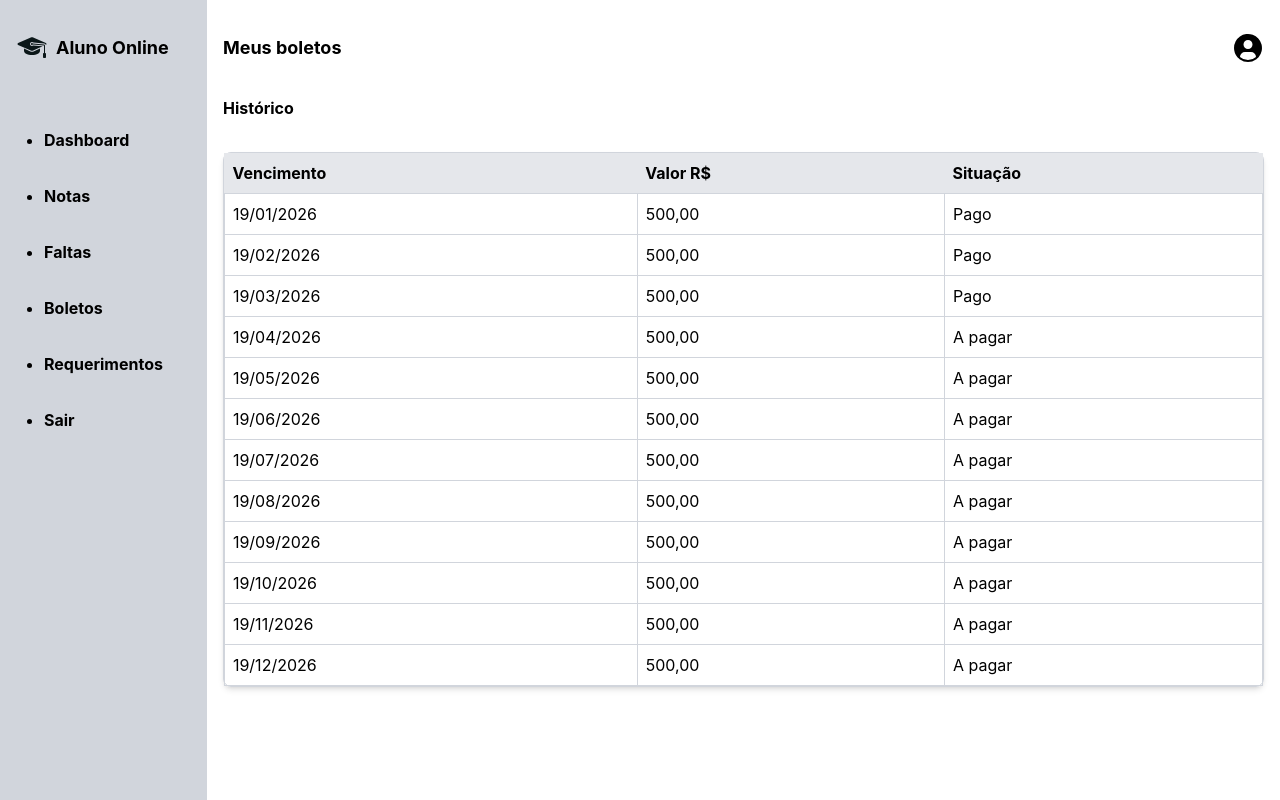
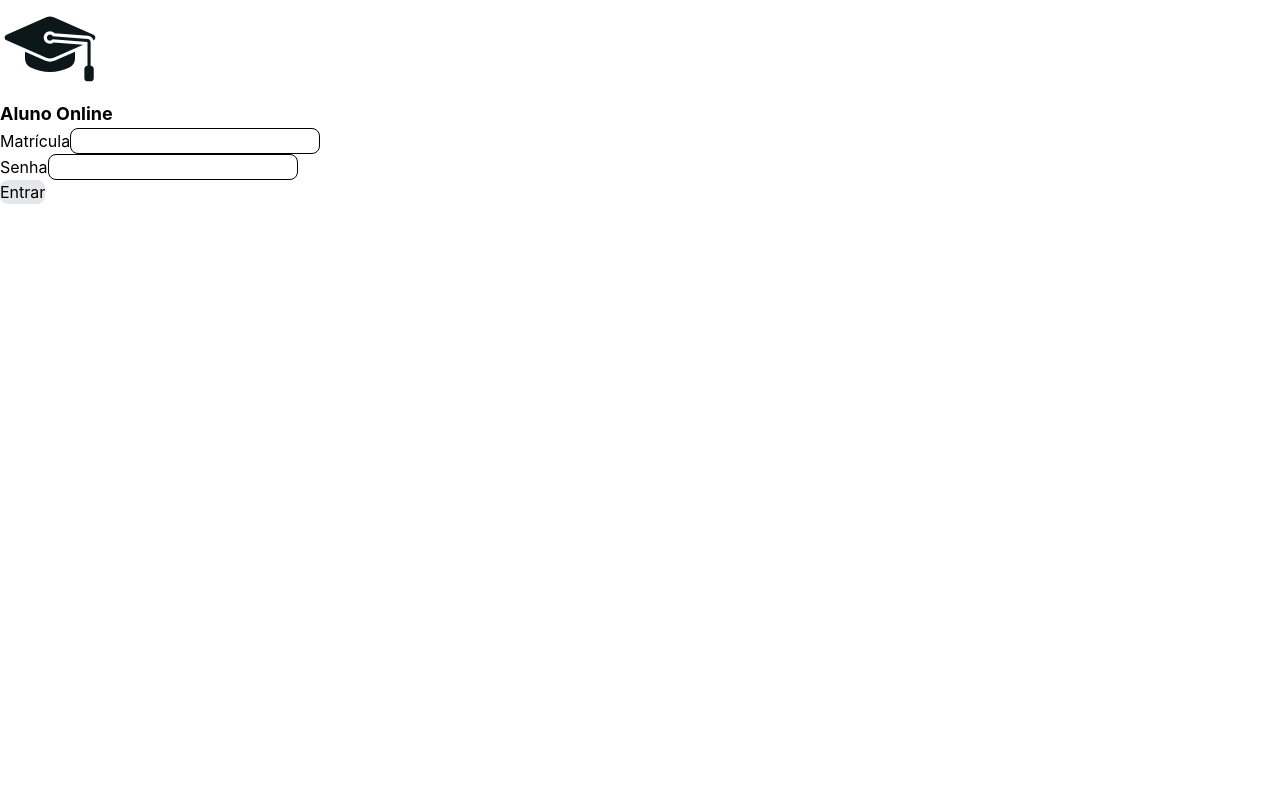
Before and after one commit to tomzbraga/front-IESB-2026, a React (Vite) app in the folder praticas/aluno-online-react/: page / in a window 1280 px wide. Built offline with nearby package versions, Linux system fonts and the light colour scheme.

Commit message:
Corrigindo tela de login e component Menu

```diff
--- a/praticas/aluno-online-react/src/App.jsx
+++ b/praticas/aluno-online-react/src/App.jsx
@@ -4,21 +4,24 @@ import Dashboard from "./pages/Dashboard";
 import Faltas from "./pages/Faltas";
 import Notas from "./pages/Notas";
 import Requerimentos from "./pages/Requerimentos";
+import Login from "./pages/Login"
+import { useState } from "react";
 
 function App() {
 
-  const pagina = 5;
+  const [pagina, setPagina] = useState(0);
 
   //pratica4
 
   switch (pagina)
   {
 
-    case 1: return <Dashboard />;
-    case 2: return <Faltas />;
-    case 3: return <Notas />;
-    case 4: return <Requerimentos />;
-    case 5: return <Boletos />;
+    case 1:  return <Dashboard     navegaPara={setPagina}/>;
+    case 2:  return <Faltas        navegaPara={setPagina}/>;
+    case 3:  return <Notas         navegaPara={setPagina}/>;
+    case 4:  return <Requerimentos navegaPara={setPagina}/>;
+    case 5:  return <Boletos       navegaPara={setPagina}/>;
+    default: return <Login         navegaPara={setPagina}/>;
 
   }
 
--- a/praticas/aluno-online-react/src/components/FormLogin.jsx
+++ b/praticas/aluno-online-react/src/components/FormLogin.jsx
@@ -27,7 +27,7 @@ function FormLogin ({navegaPara}) {
 
         }
 
-        navegaPara();
+        navegaPara(1);
 
       }
 
--- a/praticas/aluno-online-react/src/components/Menu.jsx
+++ b/praticas/aluno-online-react/src/components/Menu.jsx
@@ -1,5 +1,5 @@
 
-function Menu() {
+function Menu({ navegaPara }) {
 
     return (
 
--- a/praticas/aluno-online-react/src/pages/Boletos.jsx
+++ b/praticas/aluno-online-react/src/pages/Boletos.jsx
@@ -2,7 +2,7 @@ import Main from "../components/Main.jsx"
 import Sidebar from "../components/Sidebar.jsx"
 import Tabela from "../components/Tabela.jsx"
 
-function Boletos() {
+function Boletos(props) {
 
         const colunas =
     [
@@ -37,7 +37,7 @@ function Boletos() {
 
         <section className="flex h-screen">
 
-        <Sidebar />
+        <Sidebar navegaPara={props.navegaPara}/>
 
         <Main
 
--- a/praticas/aluno-online-react/src/pages/Dashboard.jsx
+++ b/praticas/aluno-online-react/src/pages/Dashboard.jsx
@@ -2,7 +2,7 @@ import Card from "../components/Card.jsx";
 import Main from "../components/Main.jsx"
 import Sidebar from "../components/Sidebar.jsx"
 
-function Dashboard() {
+function Dashboard(props) {
 
     const avisos =
     [
@@ -26,7 +26,7 @@ function Dashboard() {
 
         <section className="flex h-screen">
 
-            <Sidebar />
+            <Sidebar navegaPara={props.navegaPara}/>
 
             <Main
 
--- a/praticas/aluno-online-react/src/pages/Faltas.jsx
+++ b/praticas/aluno-online-react/src/pages/Faltas.jsx
@@ -2,7 +2,7 @@ import Main from "../components/Main.jsx"
 import Sidebar from "../components/Sidebar.jsx"
 import Tabela from "../components/Tabela.jsx"
 
-function Faltas() {
+function Faltas(props) {
 
     const colunas =
     [
@@ -33,7 +33,7 @@ function Faltas() {
 
         <section className="flex h-screen">
 
-            <Sidebar />
+            <Sidebar navegaPara={props.navegaPara}/>
 
             <Main
 
--- /dev/null
+++ b/praticas/aluno-online-react/src/pages/Login.jsx
@@ -0,0 +1,31 @@
+import logo from "../assets/learn.svg"
+import { useState } from "react";
+import FormLogin from "../components/FormLogin"
+
+function Login(props) {
+
+  return (
+
+  <>
+
+    <img
+
+      src={logo}
+      alt="Imagem da logo"
+      className="w-25 h-25"
+
+    />
+
+    <h1 className="font-bold text-lg">Aluno Online</h1>
+
+    <FormLogin
+
+      navegaPara={props.navegaPara}
+
+    />
+
+  </>
+
+)}
+
+export default Login;
--- a/praticas/aluno-online-react/src/pages/Notas.jsx
+++ b/praticas/aluno-online-react/src/pages/Notas.jsx
@@ -3,7 +3,7 @@ import Topbar from "../components/Topbar";
 import Tabela from "../components/Tabela";
 import Main from "../components/Main";
 
-function Notas() {
+function Notas(props) {
 
     const colunas =
     [
@@ -43,7 +43,7 @@ function Notas() {
 
         <section className="flex h-screen">
 
-        <Sidebar />
+        <Sidebar navegaPara={props.navegaPara}/>
 
             <Main
 
--- a/praticas/aluno-online-react/src/pages/Requerimentos.jsx
+++ b/praticas/aluno-online-react/src/pages/Requerimentos.jsx
@@ -2,7 +2,7 @@ import Main from "../components/Main";
 import Sidebar from "../components/Sidebar";
 import Tabela from "../components/Tabela";
 
-function Requerimentos() {
+function Requerimentos(props) {
 
     const colunas =
     [
@@ -29,7 +29,7 @@ function Requerimentos() {
 
         <section className="flex h-screen">
 
-        <Sidebar />
+        <Sidebar navegaPara={props.navegaPara}/>
 
         <Main
 
```
